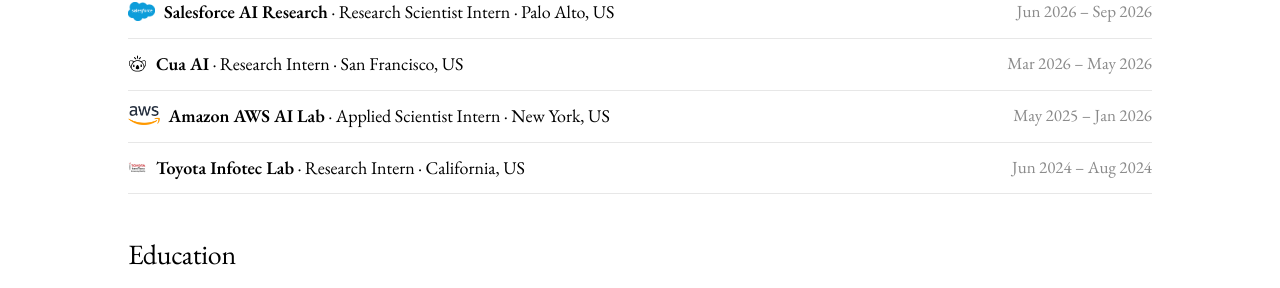
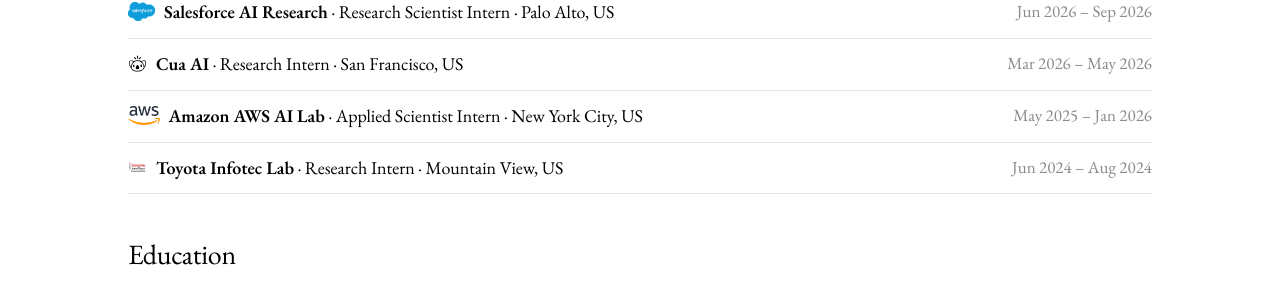
Before and after one commit to dongyuanjushi/dongyuanjushi.github.io, a Jekyll site: the page built from experience.md, in a window 1280 px wide. Shown: the part 255-543 px from the top of the page. Built offline with Jekyll 4.4.1, drawn with Linux system fonts in a browser that asks for light colours.

Commit message:
Update internship locations
Co-Authored-By: Claude Opus 5.5 <noreply@anthropic.com>

```diff
--- a/_includes/internships.md
+++ b/_includes/internships.md
@@ -1,5 +1,5 @@
 - ![](/files/logos/salesforce.png) **Salesforce AI Research** · Research Scientist Intern · Palo Alto, US *Jun 2026 – Sep 2026*
 - ![](/files/logos/cua.svg){: .mono} **Cua AI** · Research Intern · San Francisco, US *Mar 2026 – May 2026*
-- ![](/files/logos/aws.png) **Amazon AWS AI Lab** · Applied Scientist Intern · New York, US *May 2025 – Jan 2026*
-- ![](/files/logos/toyota.png) **Toyota Infotec Lab** · Research Intern · California, US *Jun 2024 – Aug 2024*
+- ![](/files/logos/aws.png) **Amazon AWS AI Lab** · Applied Scientist Intern · New York City, US *May 2025 – Jan 2026*
+- ![](/files/logos/toyota.png) **Toyota Infotec Lab** · Research Intern · Mountain View, US *Jun 2024 – Aug 2024*
 {: .orgs}
```
